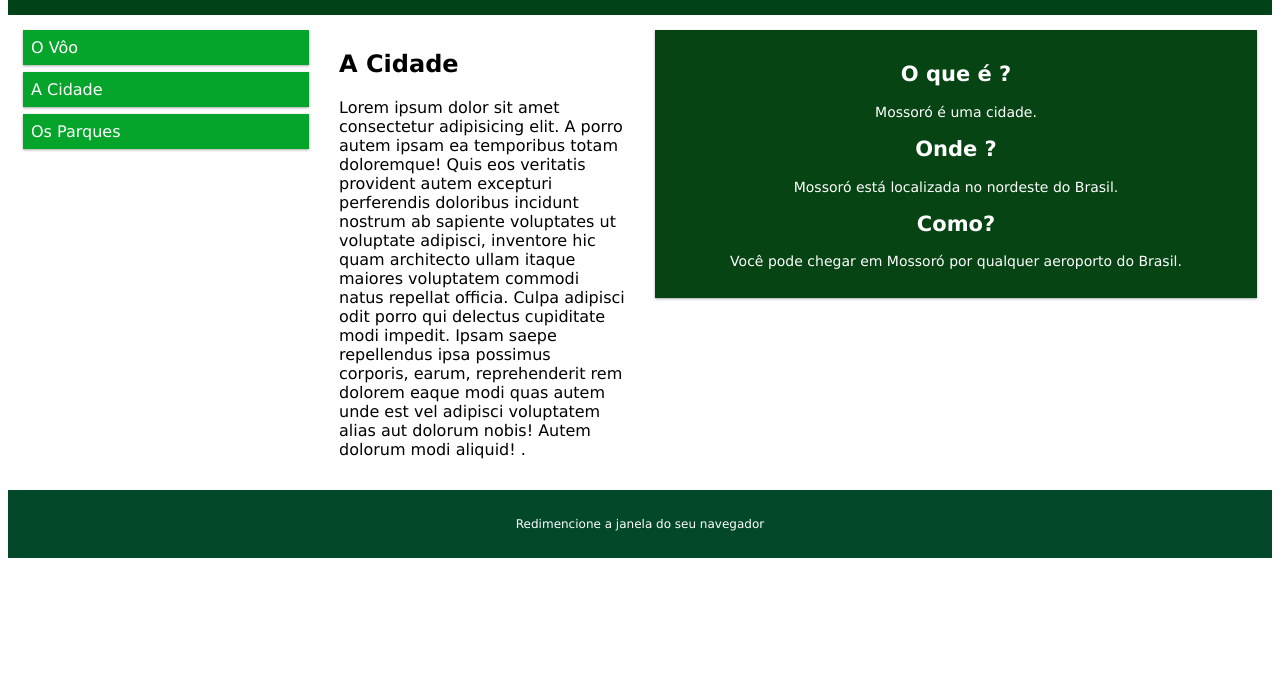
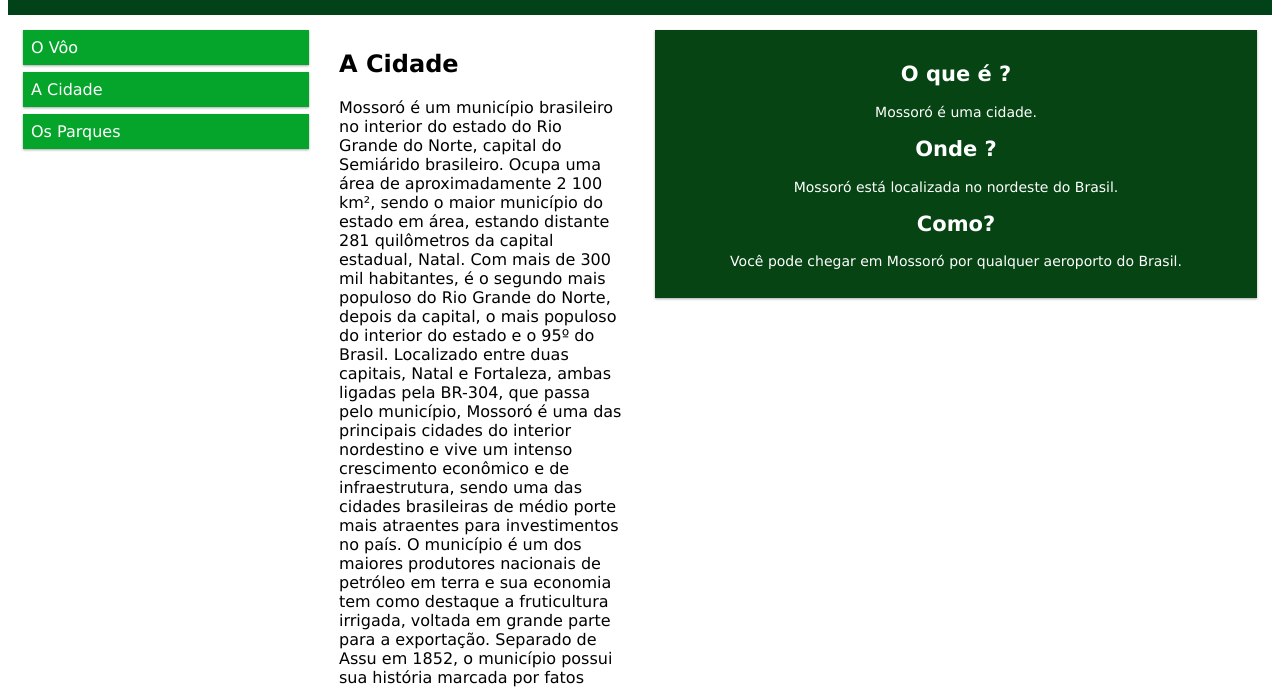
Before and after one commit to utemberg/Repository, a plain HTML site: page index.html in a window 1280 px wide. Shown: the part 104-792 px from the top of the page. Drawn offline with Linux system fonts and the light colour scheme.

Commit message:
Update index.html

```diff
--- a/index.html
+++ b/index.html
@@ -25,7 +25,11 @@
 
   <div class="col-3">
     <h1>A Cidade</h1>
-    <p>Lorem ipsum dolor sit amet consectetur adipisicing elit. A porro autem ipsam ea temporibus totam doloremque! Quis eos veritatis provident autem excepturi perferendis doloribus incidunt nostrum ab sapiente voluptates ut voluptate adipisci, inventore hic quam architecto ullam itaque maiores voluptatem commodi natus repellat officia. Culpa adipisci odit porro qui delectus cupiditate modi impedit. Ipsam saepe repellendus ipsa possimus corporis, earum, reprehenderit rem dolorem eaque modi quas autem unde est vel adipisci voluptatem alias aut dolorum nobis! Autem dolorum modi aliquid! .</p>
+    <p>Mossoró é um município brasileiro no interior do estado do Rio Grande do Norte, capital do Semiárido brasileiro. Ocupa uma área de aproximadamente 2 100 km², sendo o maior município do estado em área, estando distante 281 quilômetros da capital estadual, Natal. Com mais de 300 mil habitantes, é o segundo mais populoso do Rio Grande do Norte, depois da capital, o mais populoso do interior do estado e o 95º do Brasil.
+
+Localizado entre duas capitais, Natal e Fortaleza, ambas ligadas pela BR-304, que passa pelo município, Mossoró é uma das principais cidades do interior nordestino e vive um intenso crescimento econômico e de infraestrutura, sendo uma das cidades brasileiras de médio porte mais atraentes para investimentos no país. O município é um dos maiores produtores nacionais de petróleo em terra e sua economia tem como destaque a fruticultura irrigada, voltada em grande parte para a exportação.
+
+Separado de Assu em 1852, o município possui sua história marcada por fatos notórios, dentre os quais a abolição da escravidão (1883), cinco anos antes da Lei Áurea, e a resistência histórica ao bando de Lampião (1927). Reduto cultural do Rio Grande do Norte, Mossoró se destaca também pelo turismo de negócios. As festividades realizadas na cidade anualmente atraem uma enorme quantidade de turistas, como o Mossoró Cidade Junina, um dos maiores arraiás do Brasil, e o Auto da Liberdade, o maior espetáculo brasileiro em palco ao ar livre. </p>
   </div>
 
   <div class="col-6">
```
